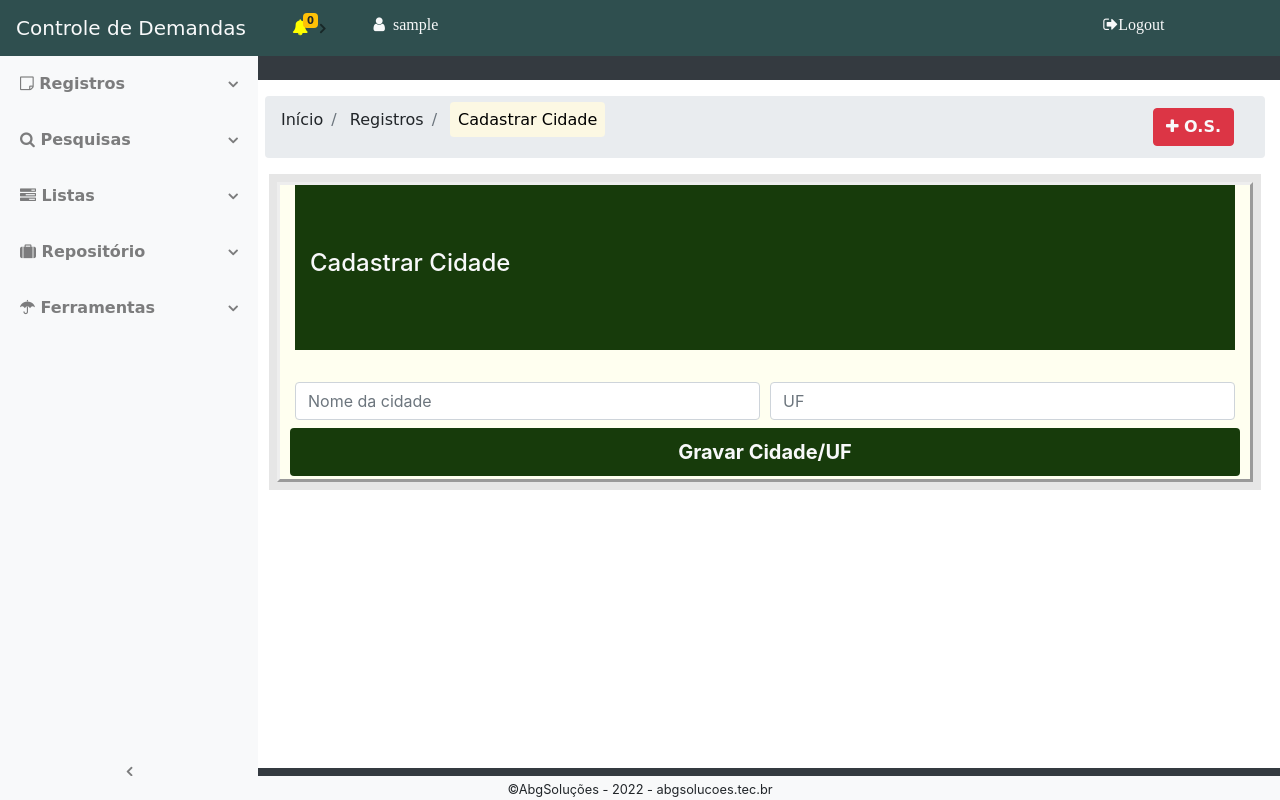
After one commit to Ivonilson/prjABG, a PHP site: template view/cadastrar-cidade.php in a window 1280 px wide. The commit adds this page. Run offline with PHP 8.4, Linux system fonts and the light colour scheme; the template is opened without the code that fills it, so the values that code supplies are empty; the visitor is signed in with stand-in values (Sample User, id 1); some libraries are stand-ins or nearby versions.

Commit message:
implementando Cadastrar Cidade

```diff
--- a/includes/navegacao.php
+++ b/includes/navegacao.php
@@ -21,6 +21,10 @@
 
 						<li>
 							<a href="/?pagina=cadastrar-os" target="opcoes-menu" >Cadastrar O.S.</a>
+						</li>
+
+						<li>
+							<a href="/?pagina=cadastrar-cidade" target="opcoes-menu" >Cadastrar Cidade</a>
 						</li>
 
 						<li>
--- a/index.php
+++ b/index.php
@@ -18,6 +18,11 @@ $pagina = isset($_GET['pagina']) ? $_GET['pagina'] : "login";
 		case 'cadastrar-os':
 			require "controller/crtCadastrarOs.php";
 			include_once "view/cadastrar-os.php";
+			break;
+
+		case 'cadastrar-cidade':
+			require "controller/crtCadastrarCidade.php";
+			include_once "view/cadastrar-cidade.php";
 			break;
 
 		case 'cadastrar-notificacao':
--- /dev/null
+++ b/view/cadastrar-cidade.php
@@ -0,0 +1,93 @@
+<?php
+	if ($_SESSION['user'] == NULL) {
+		header('Location: index.php');
+	}
+?>
+<!DOCTYPE html>
+<html lang="pt-br">
+<head>
+	<meta charset="utf-8">
+	<meta name="viewport" content="width=device-width, initial-scale=1, shrink-to-fit=no">
+	<title>Nova Cidade</title>
+	<?php require_once 'includes/bootstrap-css.php'; ?>
+</head>
+<body class="bg-dark fixed-nav sticky-footer" id="page-top">
+	<!-- NAVEGAÇÃO -->
+	<?php require_once 'includes/navegacao.php';?>
+
+	<div class="content-wrapper">
+		<div class="container-fluid">
+			<ol class="breadcrumb">
+				<li class="breadcrumb-item">
+					Início
+				</li>
+				<li class="breadcrumb-item">
+					Registros
+				</li>
+				<li class="breadcrumb-item">
+					<mark class="p-2 rounded">Cadastrar Cidade</mark>
+				</li>
+				<div class="col">
+					<a href="/?pagina=cadastrar-os" class="btn btn-danger text-light  float-right font-weight-bold rounded" title="Incluir Nova O.S."><i class="fa fa-plus"></i> O.S.</a>
+				</div>
+			</ol>
+
+					<!--Feedback do Cadastro -->
+					<?php
+
+						if($mensagem_erro == "Nova cidade cadastrada com Sucesso!")
+						{
+					?>
+
+					<div class="alert alert-success font-weight-bold alertaCadOsOk col-12 text-center" role="alert">
+ 						<img src="../assets/ok.png"><h5><strong><?=$mensagem_erro?></strong></h5>
+					</div>
+
+					<?php
+						} elseif($mensagem_erro == "ERRO. Verifique se a cidade que está tentando cadastrar já exista no sistema ou contate o Suporte.") {
+					?>
+
+					<div class="alert alert-warning font-weight-bold text-danger alertaCadOsNoOk col-12 text-center" role="alert">
+ 						<img src="../assets/error.png"><h5><strong><?=$mensagem_erro?></strong></h5>
+					</div>
+
+					<?php
+						}
+					?>
+
+			<div id="background-tela-cadastro">
+
+				<form class="container background-form-cadastro" method="post">
+
+					<div id="jumbotron_telas_cadastro">
+						<div class="container ">
+							<h4>Cadastrar Cidade</h4>
+						</div>
+					</div>
+
+					<div class="form-row align-items-center">
+
+						<div class="col-lg-6 col-md-12 col-sm-12 col-xs-12">
+							<label class="sr-only" for="inlineFormInputOs">Nome da cidade</label>
+							<input type="text" class="form-control mb-2" id="inlineFormInputOs" placeholder="Nome da cidade" name="ipt-cidade" required>
+						</div>
+
+						<div class="col-lg-6 col-md-12 col-sm-12 col-xs-12">
+							<label class="sr-only" for="inlineFormInputOs">UF</label>
+							<input type="text" class="form-control mb-2" id="inlineFormInputOs" placeholder="UF" name="ipt-uf" required>
+						</div>
+
+						<input type="submit" name="" id="botoesGravarCad" value="Gravar Cidade/UF" name="btnCadastrar" onmouseover="hoverOverBtnGravarCad()" onmouseout="hoverOutBtnGravarCad()">
+
+					</div>
+				</form>
+			</div>
+
+			<?php require_once 'includes/rodape.php';?>
+
+		</div>
+	</div>
+
+	<?php require_once 'includes/bootstrap-js.php'; ?>
+</body>
+</html>
--- a/view/cadastrar-os.php
+++ b/view/cadastrar-os.php
@@ -27,6 +27,9 @@
 				<li class="breadcrumb-item">
 					<mark class="p-2 rounded">Cadastrar O.S.</mark>
 				</li>
+				<div class="col">
+					<a href="/?pagina=cadastrar-cidade" class="btn btn-danger text-light float-right font-weight-bold rounded" title="Incluir Nova Cidade."><i class="fa fa-plus"></i> Cidade</a>
+				</div>
 			</ol>
 
 					<!--Feedback do Cadastro -->
--- a/view/demandas-do-dia.php
+++ b/view/demandas-do-dia.php
@@ -52,6 +52,7 @@
 			<div class="card mb-1">
 				<div class="card-header">
 					<i class="fa fa-table"></i> Demandas do dia - <?php $hoje = date('d/m/Y'); echo $hoje; echo " - (última atualização às ".date('H')." h ".date('i')." m)"; ?>
+					<a href="/?pagina=cadastrar-cidade" class="btn btn-danger text-light ml-2 float-right font-weight-bold rounded" title="Incluir Nova Cidade."><i class="fa fa-plus"></i> Cidade</a>
 					<a href="/?pagina=cadastrar-os" class="btn btn-danger text-light  float-right font-weight-bold rounded" title="Incluir Nova O.S."><i class="fa fa-plus"></i> O.S.</a>
 				</div>
 			</div>
```
Also changed, not shown: controller/crtCadastrarCidade.php (added, +24 -0 lines), model/CadastrarCidade.php (added, +77 -0 lines).
